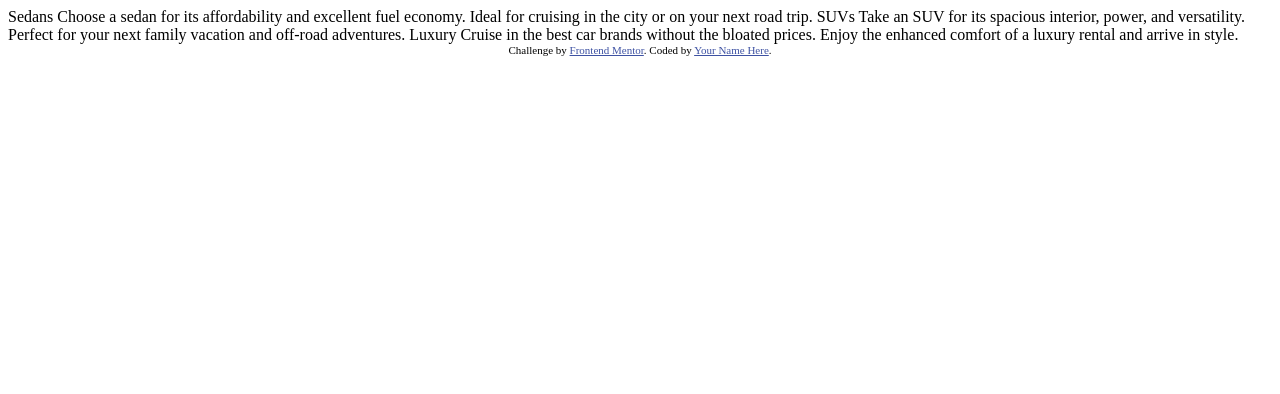
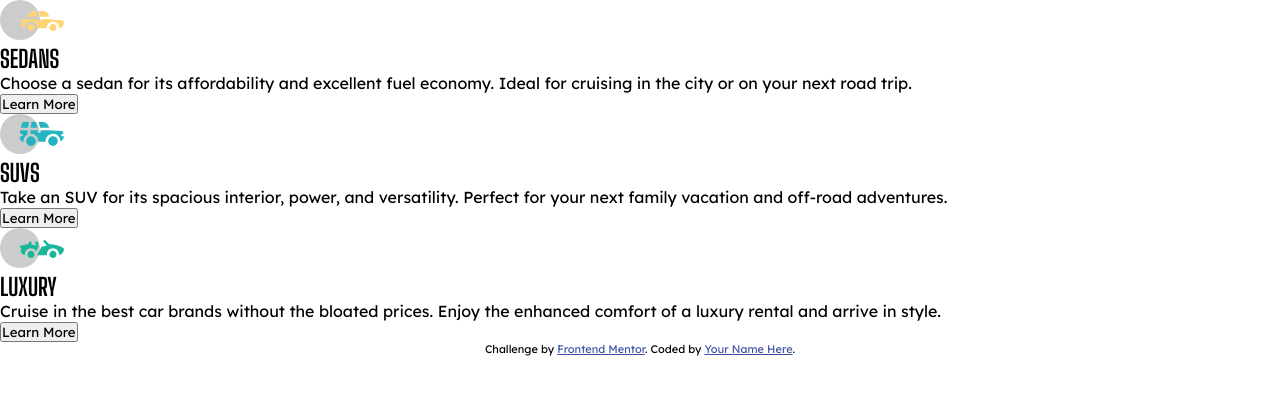
Before and after one commit to matheustanaka/frontendMentor, a plain HTML site: page 3-column-preview-card-component-main/index.html in a window 1280 px wide. Drawn offline with Linux system fonts and the light colour scheme.

Commit message:
feat(init): ༼ つ ◕_◕ ༽つ css

```diff
--- a/3-column-preview-card-component-main/index.html
+++ b/3-column-preview-card-component-main/index.html
@@ -1,36 +1,54 @@
 <!DOCTYPE html>
 <html lang="en">
   <head>
-  <meta charset="UTF-8">
-  <meta name="viewport" content="width=device-width, initial-scale=1.0"> <!-- displays site properly based on user's device -->
-
-  <link rel="icon" type="image/png" sizes="32x32" href="./images/favicon-32x32.png">
+    <meta charset="UTF-8" />
+    <meta name="viewport" content="width=device-width, initial-scale=1.0" />
+    <!-- displays site properly based on user's device -->
+    <link rel="stylesheet" href="styles.css">
+    <link
+      rel="icon"
+      type="image/png"
+      sizes="32x32"
+      href="./images/favicon-32x32.png"
+    />
 
     <title>Frontend Mentor | 3-column preview card component</title>
-
-  <!-- Feel free to remove these styles or customise in your own stylesheet 👍 -->
-  <style>
-    .attribution { font-size: 11px; text-align: center; }
-    .attribution a { color: hsl(228, 45%, 44%); }
-  </style>
   </head>
   <body>
-
-  Sedans
-  Choose a sedan for its affordability and excellent fuel economy. Ideal for cruising in the city
-  or on your next road trip.
-
-  SUVs
-  Take an SUV for its spacious interior, power, and versatility. Perfect for your next family vacation
-  and off-road adventures.
-
-  Luxury
-  Cruise in the best car brands without the bloated prices. Enjoy the enhanced comfort of a luxury
-  rental and arrive in style.
-
+    <div class="container">
+      <div class="card" id="card1">
+        <img src="./images/icon-sedans.svg" alt="">
+        <h1>Sedans</h1>
+        <p>
+          Choose a sedan for its affordability and excellent fuel economy. Ideal for
+          cruising in the city or on your next road trip.
+        </p>
+        <button>Learn More</button>
+      </div>
+      <div class="card" id="card2">
+        <img src="./images/icon-suvs.svg" alt="">
+        <h1>SUVs</h1>
+        <p>
+          Take an SUV for its spacious interior, power, and versatility. Perfect for
+          your next family vacation and off-road adventures.
+        </p>
+        <button>Learn More</button>
+      </div>
+      <div class="card" id="card3">
+        <img src="./images/icon-luxury.svg" alt="">
+        <h1>Luxury</h1>
+        <p>
+          Cruise in the best car brands without the bloated prices. Enjoy the
+          enhanced comfort of a luxury rental and arrive in style.
+        </p>
+        <button>Learn More</button>
+      </div>
       <div class="attribution">
-    Challenge by <a href="https://www.frontendmentor.io?ref=challenge" target="_blank">Frontend Mentor</a>.
-    Coded by <a href="#">Your Name Here</a>.
+        Challenge by
+        <a href="https://www.frontendmentor.io?ref=challenge" target="_blank"
+          >Frontend Mentor</a
+        >. Coded by <a href="#">Your Name Here</a>.
+      </div>
     </div>
   </body>
 </html>
--- /dev/null
+++ b/3-column-preview-card-component-main/styles.css
@@ -0,0 +1,33 @@
+@import url('https://fonts.googleapis.com/css2?family=Lexend+Deca&display=swap');
+@import url('https://fonts.googleapis.com/css2?family=Big+Shoulders+Display:wght@700&display=swap');
+
+:root {
+    --bright-orange: hsl(31, 77%, 52%);
+    --dark-cyan: hsl(184, 100%, 22%);
+    --very-dark-cyan: hsl(179, 100%, 13%);
+}
+
+* {
+    margin: 0;
+    padding: 0;
+    box-sizing: border-box;
+}
+
+body,
+button {
+    font-family: "Lexend Deca", sans-serif;
+}
+
+h1 {
+    font-family: "Big Shoulders Display", sans-serif;
+    text-transform: uppercase;
+    font-size: 24px;
+}
+
+.attribution {
+    font-size: 11px;
+    text-align: center;
+  }
+  .attribution a {
+    color: hsl(228, 45%, 44%);
+  }
```
Lines whose indentation alone changed are shown as unchanged.
